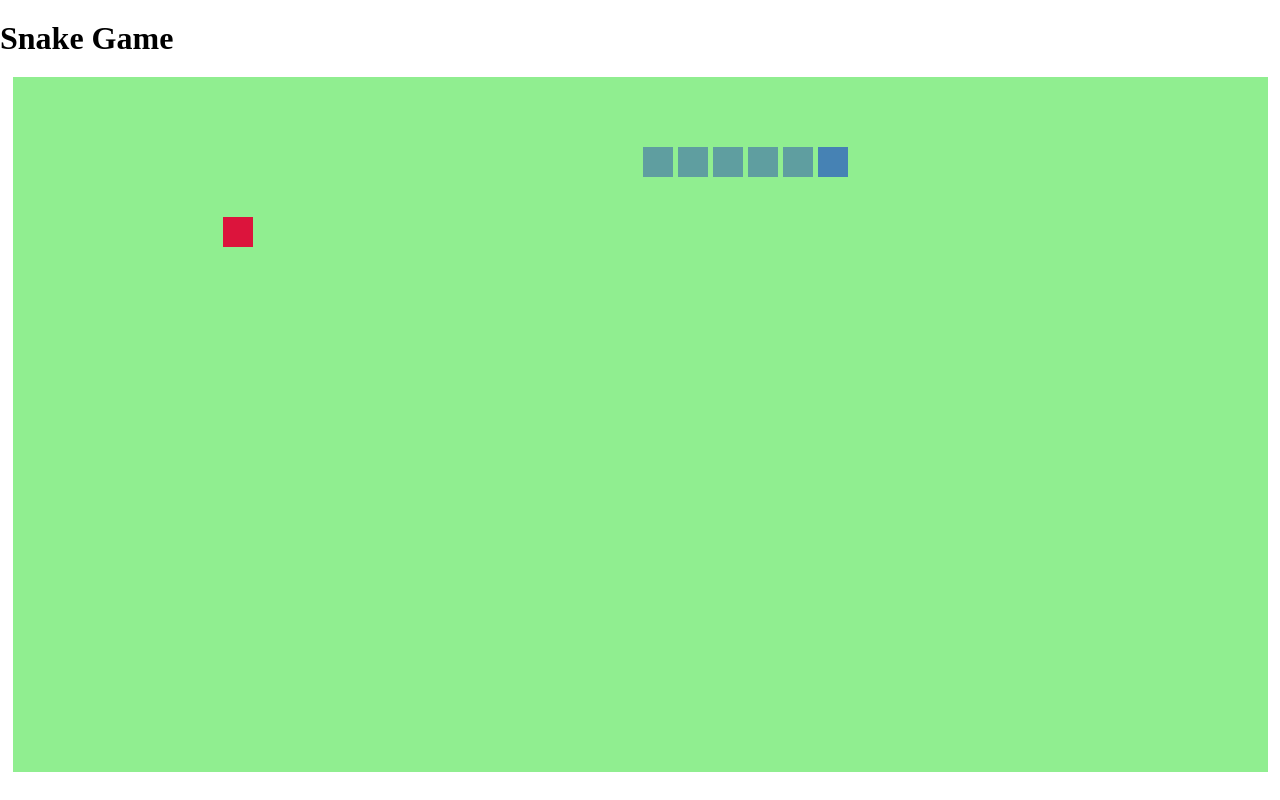
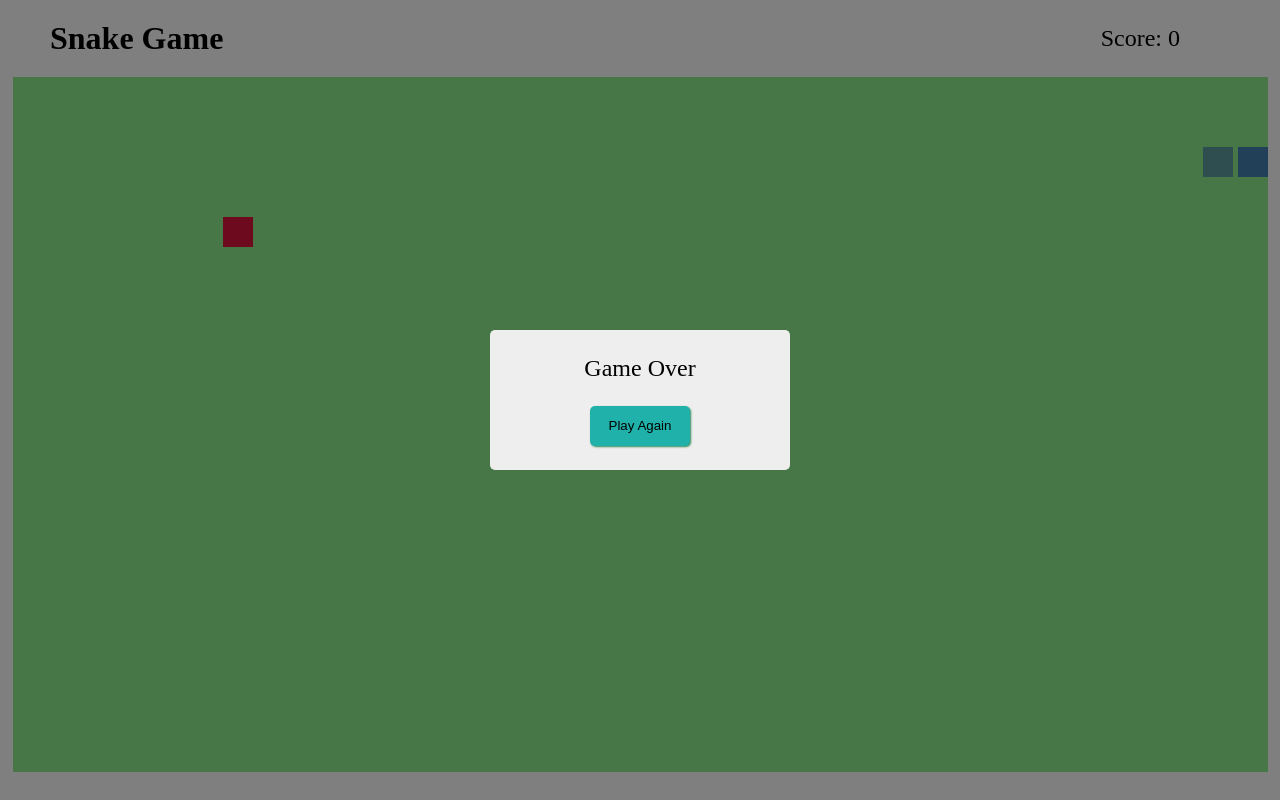
Before and after one commit to raychanks/snake-game, a website: page index.html in a window 1280 px wide. Drawn offline with Linux system fonts and the light colour scheme.

Commit message:
Add snake length and score when food is eaten

```diff
--- a/index.css
+++ b/index.css
@@ -1,17 +1,44 @@
+
 body {
   margin: 0;
 }
 
 h1 {
-  margin: 20px 0;
+  margin: 0 0 0 50px;
 }
 
 canvas {
   display: block;
   background: lightgreen;
   margin: 0 auto;
-/*  border: 1px solid grey;
-  box-sizing: border-box;*/
+}
+
+.header {
+  margin: 20px 0;
+  display: flex;
+  justify-content: space-between;
+  align-items: center;
+}
+
+.header p {
+  font-size: 1.5em;
+  margin: 0 100px 0 0;
+}
+
+.modal__container p {
+  font-size: 1.5em;
+  margin-top: 0;
+}
+
+.modal__container button {
+  width: 100px;
+  height: 40px;
+  background: lightseagreen;
+  border: none;
+  border-radius: 5px;
+  cursor: pointer;
+  box-shadow: 1px 1px 2px seagreen;
+  outline: none;
 }
 
 #modal {
@@ -36,19 +63,3 @@ canvas {
   flex-direction: column;
   align-items: center;
 }
-
-div > p {
-  font-size: 1.5em;
-  margin-top: 0;
-}
-
-div > button {
-  width: 100px;
-  height: 40px;
-  background: lightseagreen;
-  border: none;
-  border-radius: 5px;
-  cursor: pointer;
-  box-shadow: 1px 1px 2px seagreen;
-  outline: none;
-}
--- a/index.html
+++ b/index.html
@@ -5,10 +5,13 @@
     <link rel='stylesheet' href='./index.css'>
   </head>
   <body>
-    <h1>Snake Game</h1>
+    <div class='header'>
+      <h1>Snake Game</h1>
+      <p>Score: <span class='score'>0</span></p>
+    </div>
     <canvas id='port'></canvas>
     <div id='modal'>
-      <div>
+      <div class='modal__container'>
         <p>Game Over</p>
         <button id='restart'>Play Again</button>
       </div>
--- a/index.js
+++ b/index.js
@@ -1,16 +1,28 @@
 const canvas = document.querySelector('#port');
 const modal = document.querySelector('#modal');
 const button = document.querySelector('#restart');
+const scoreSpan = document.querySelector('.score');
 const ctx = canvas.getContext('2d');
 
 const gridWidth = 5;
 const boxSize = 30;
 const stepSize = (boxSize + gridWidth);
-const refreshInterval = 250;
+const refreshInterval = 150;
+const headerHeight = 77;
+const lengthAdditionForFood = 5;
+const scoreFactorArr = [5, 8, 13, 20, 30, 45, 60, 80, 100];
+const lengthArr = [20, 40, 70, 100, 130, 160, 200, 250];
 
 // 77px for the header and its margin
-canvas.height = window.innerHeight - 77 - (window.innerHeight - 77) % stepSize - gridWidth;
-canvas.width = window.innerWidth - window.innerWidth % stepSize - gridWidth;
+canvas.height =
+  window.innerHeight
+  - headerHeight
+  - (window.innerHeight - headerHeight) % stepSize
+  - gridWidth;
+canvas.width =
+  window.innerWidth
+  - window.innerWidth % stepSize
+  - gridWidth;
 
 const maxColumns = Math.floor(canvas.width / stepSize);
 const maxRows = Math.floor(canvas.height / stepSize);
@@ -22,12 +34,18 @@ let headLocation = {
 };
 
 // d - down, u - up, l - left, r - right
-let linksFromHead = ['u', 'r', 'r', 'd', 'r'];
+// index 0: point from the first body block to the head
+// index 1: point from the second body block to the first body block
+// and etc
+let links = ['u'];
 let foodLocation = {
   x: 210,
   y: 140,
 };
 let currentDirection = 'r';
+let addLengthCount = 0;
+let score = 0;
+let scoreLevel = 0;
 let intervalId;
 
 // listeners for keyboard inputs
@@ -47,7 +65,7 @@ window.addEventListener('keydown', event => {
   const newDir = keyObj[event.key];
 
   // ignore direction change if it goes backwards towords to body
-  if (newDir && oppositeDir[newDir] !== linksFromHead[0]) {
+  if (newDir && oppositeDir[newDir] !== links[0]) {
     currentDirection = newDir;
   }
 });
@@ -57,7 +75,7 @@ button.addEventListener('click', function () {
     x: startX,
     y: startY,
   };
-  linksFromHead = ['u', 'r', 'r', 'd', 'r'];
+  links = ['u'];
   foodLocation = {
     x: 210,
     y: 140,
@@ -80,7 +98,7 @@ function drawSnake() {
 
   ctx.fillStyle = 'cadetblue';
 
-  linksFromHead.forEach(direction => {
+  links.forEach(direction => {
     switch (direction) {
     case 'r':
       bodyX -= stepSize;
@@ -106,7 +124,7 @@ function drawSnake() {
   });
 }
 
-function checkCollide(linksFromHead, headLocation, currentDirection) {
+function checkCollision(links, headLocation, currentDirection) {
   // check for collision with bounds
   if (
     headLocation.x === 0 && currentDirection === 'l'
@@ -123,7 +141,7 @@ function checkCollide(linksFromHead, headLocation, currentDirection) {
     down: 0,
   };
 
-  for (let direction of linksFromHead) {
+  for (let direction of links) {
     switch (direction) {
     case 'r':
       directionObj.right++;
@@ -154,12 +172,12 @@ function checkCollide(linksFromHead, headLocation, currentDirection) {
   return false;
 }
 
-function snakeFood(headLocation, foodLocation, linksFromHead) {
+function snakeFood(headLocation, foodLocation, links) {
   const occupied = [headLocation];
   let refX;
   let refY;
 
-  linksFromHead.forEach(direction => {
+  links.forEach(direction => {
     refX = occupied[occupied.length - 1].x;
     refY = occupied[occupied.length - 1].y;
 
@@ -200,6 +218,7 @@ function snakeFood(headLocation, foodLocation, linksFromHead) {
       newY = startX % stepSize + Math.floor(Math.random() * maxRows) * stepSize;
     }
 
+    addLengthCount += lengthAdditionForFood;
     foodLocation.x = newX;
     foodLocation.y = newY;
   }
@@ -209,10 +228,23 @@ function snakeFood(headLocation, foodLocation, linksFromHead) {
 }
 
 function updateCanvas() {
-  linksFromHead.pop();
-  linksFromHead.unshift(currentDirection);
+  if (addLengthCount !== 0) {
+    links.unshift(currentDirection);
 
-  if (checkCollide(linksFromHead, headLocation, currentDirection)) {
+    // increase score increment if certain length is met
+    if (lengthArr.includes(links.length)) {
+      scoreLevel++;
+    }
+
+    score += scoreFactorArr[scoreLevel];
+    scoreSpan.textContent = score;
+    addLengthCount--;
+  } else {
+    links.pop();
+    links.unshift(currentDirection);
+  }
+
+  if (checkCollision(links, headLocation, currentDirection)) {
     window.clearInterval(intervalId);
     modal.style.display = 'flex';
   } else {
@@ -239,7 +271,7 @@ function updateCanvas() {
 
     ctx.clearRect(0, 0, canvas.width, canvas.height);
     drawSnake();
-    snakeFood(headLocation, foodLocation, linksFromHead);
+    snakeFood(headLocation, foodLocation, links);
   }
 }
 
```
